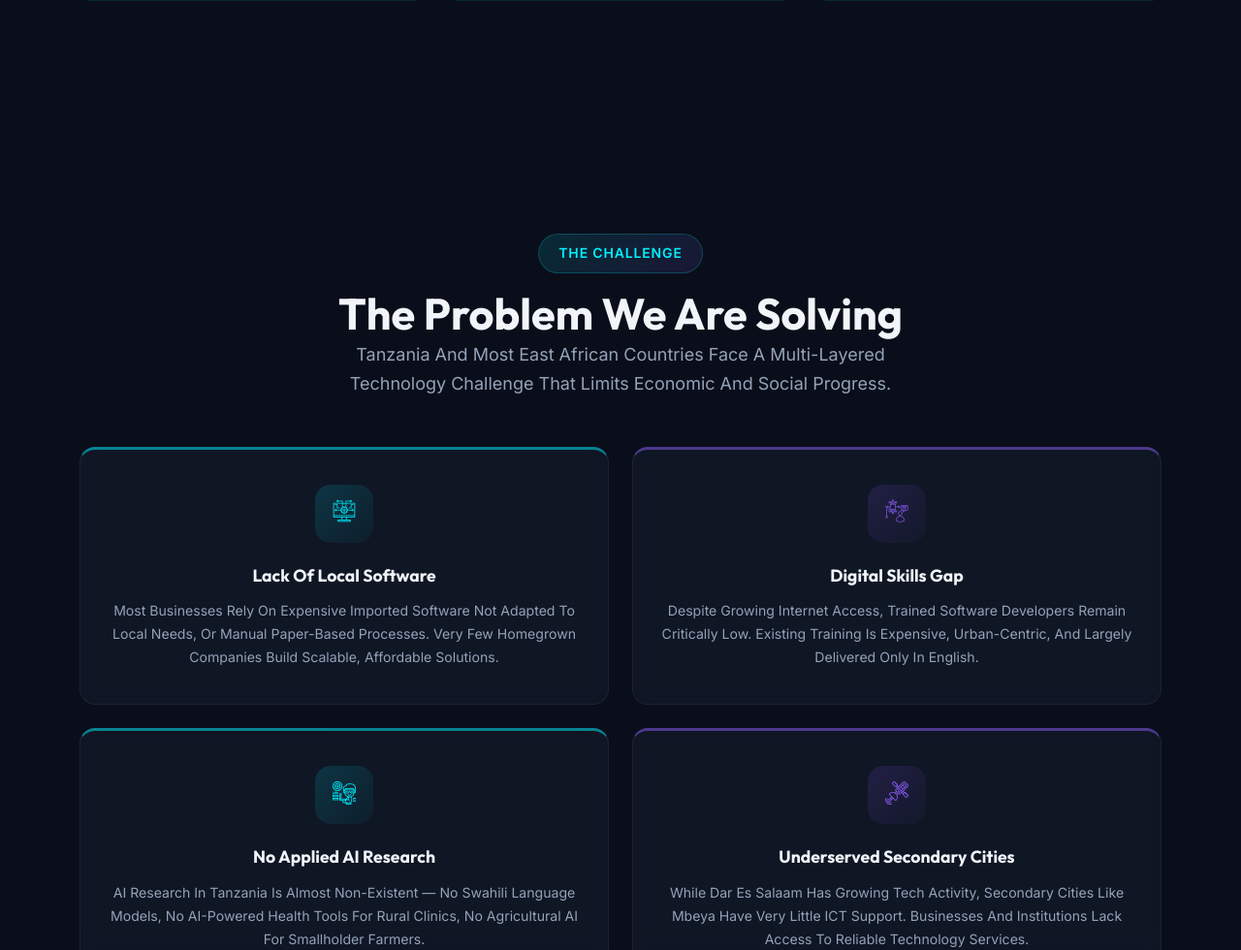
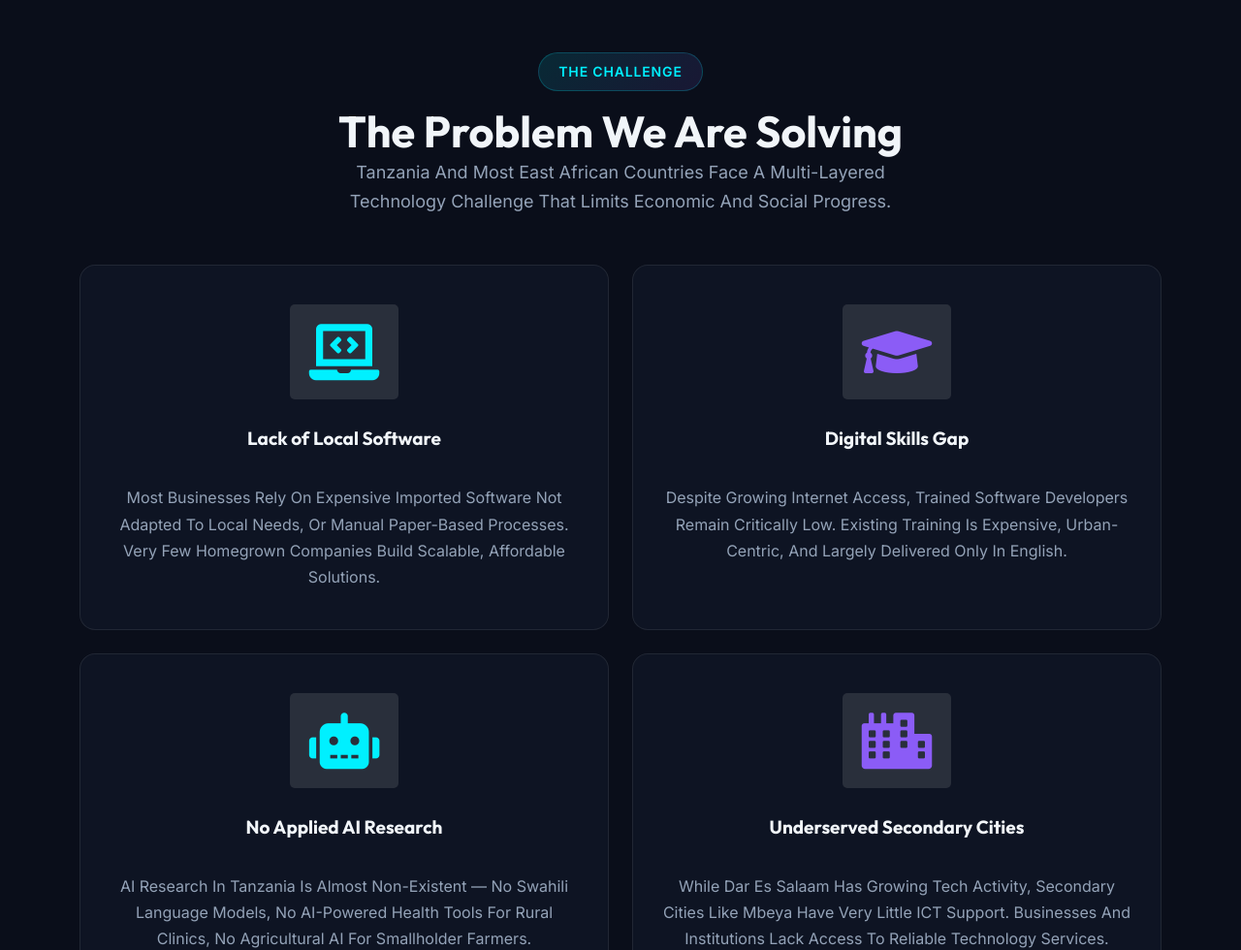
Before and after one commit to AkilaJoseph/KianvoSoft, a Django app: page /about/ in a window 1280 px wide; the page is wider, and only the part inside the window is pictured. Shown: the part 5520-6500 px from the top of that part at 97% size. Run offline with Django 5.2, Linux system fonts and the light colour scheme; data comes from the database, SQL or seed files in the repository; some libraries are stand-ins or nearby versions.

Commit message:
refactor(ui): update styles and structure for improved layout and responsiveness

```diff
--- a/static/assets/css/futuristic.css
+++ b/static/assets/css/futuristic.css
@@ -1045,7 +1045,6 @@ a.btn-three:hover {
 .ks-advantage-card {
   background: rgba(10, 14, 26, .5);
   border: 1px solid rgba(255, 255, 255, .06);
-  border-top: 3px solid var(--ks-cyan);
   border-radius: 16px;
   padding: 36px 28px;
   transition: all .4s cubic-bezier(.25, .46, .45, .94);
@@ -1053,23 +1052,6 @@ a.btn-three:hover {
   text-align: center;
   position: relative;
   overflow: hidden;
-}
-
-.ks-advantage-card::before {
-  content: '';
-  position: absolute;
-  top: 0;
-  left: 0;
-  right: 0;
-  height: 100%;
-  background: linear-gradient(180deg, rgba(0, 240, 255, .03) 0%, transparent 60%);
-  pointer-events: none;
-  opacity: 0;
-  transition: opacity .4s ease;
-}
-
-.ks-advantage-card:hover::before {
-  opacity: 1;
 }
 
 .ks-advantage-card:hover {
@@ -3270,3 +3252,14 @@ select.form-select {
 .kv-toc-nav:has(.kv-toc-empty) ~ .kv-toc-header {
   display: none;
 }
+
+/* ============================
+   Testimonial Cards Override
+   ============================ */
+.about-testimonial .testimonial__four-card {
+  width: auto !important;
+  max-width: 100% !important;
+  margin-left: 0 !important;
+  position: static !important;
+  z-index: auto !important;
+}
--- a/templates/about.html
+++ b/templates/about.html
@@ -88,18 +88,17 @@
 }
 </style>
 <div class="services__two section-padding pt-0" style="background: var(--ks-bg-primary);">
-	<div class="container">
+<div class="container">
 		<div class="row justify-content-center text-center mb-50">
-			<div class="col-xl-6 col-lg-7 col-md-9">
-				<span class="subtitle-one ks-reveal">Our Purpose</span>
-				<h2 class="ks-reveal ks-reveal-delay-1">Mission & Vision</h2>
+			<div class="col-xl-7 col-lg-8 col-md-10">
+				<h2 class="ks-reveal ks-reveal-delay-1">Our Mission &amp; Vision</h2>
 			</div>
 		</div>
 		<div class="row gy-4 justify-content-center">
 			<div class="col-xl-6 col-lg-6 col-md-6">
 				<div class="services__two-single-service ks-reveal" style="padding: 40px 30px;">
 					<div class="services__two-single-service-icon">
-						<i class="flaticon-rocket" style="color: var(--ks-cyan);"></i>
+						<i class="fas fa-rocket" style="color: var(--ks-cyan);"></i>
 					</div>
 					<div class="services__two-single-service-content">
 						<h4>Our Mission</h4>
@@ -110,7 +109,7 @@
 			<div class="col-xl-6 col-lg-6 col-md-6">
 				<div class="services__two-single-service ks-reveal ks-reveal-delay-2" style="padding: 40px 30px;">
 					<div class="services__two-single-service-icon">
-						<i class="flaticon-eye" style="color: var(--ks-purple);"></i>
+						<i class="fas fa-eye" style="color: var(--ks-purple);"></i>
 					</div>
 					<div class="services__two-single-service-content">
 						<h4>Our Vision</h4>
@@ -230,13 +229,6 @@
 				</div>
 			</div>
 		</div>
-		<div class="row justify-content-center mt-4">
-			<div class="col-xl-10 col-lg-10">
-				<div class="ks-reveal ks-reveal-delay-3" style="background: rgba(10, 14, 26, .4); border: 1px solid rgba(255, 255, 255, .06); border-radius: 14px; padding: 28px 32px; backdrop-filter: blur(8px);">
-					<p style="font-size: .92rem; line-height: 1.7; color: var(--ks-text-muted); margin: 0;"><strong style="color: white;">How we govern ourselves:</strong> The three Directors hold <strong style="color: var(--ks-cyan);">equal authority</strong> in the leadership of the company. Decisions are made through a three-tier framework — <strong style="color: var(--ks-cyan);">Routine</strong> (single Director), <strong style="color: var(--ks-purple);">Joint</strong> (at least two Directors), and <strong style="color: var(--ks-cyan);">Strategic</strong> (unanimous). An Advisory Board of 2–4 members provides non-executive guidance. A dispute resolution process ensures operating disagreements are handled constructively.</p>
-				</div>
-			</div>
-		</div>
 	</div>
 </div>
 <!-- Our Structure End -->
@@ -322,70 +314,6 @@
 <!-- Leadership Section End -->
 
 <!-- Problem We Solve Start -->
-<style>
-.ks-problem-card {
-  background: rgba(17, 24, 39, .85);
-  border: 1px solid rgba(255, 255, 255, .06);
-  border-top: 3px solid var(--ks-cyan);
-  border-radius: 16px;
-  padding: 36px 28px;
-  transition: all .4s cubic-bezier(.25, .46, .45, .94);
-  backdrop-filter: blur(8px);
-  text-align: center;
-  position: relative;
-  overflow: hidden;
-  height: 100%;
-}
-.ks-problem-card::before {
-  content: '';
-  position: absolute;
-  top: 0;
-  left: 0;
-  right: 0;
-  height: 100%;
-  background: linear-gradient(180deg, rgba(0, 240, 255, .03) 0%, transparent 60%);
-  pointer-events: none;
-  opacity: 0;
-  transition: opacity .4s ease;
-}
-.ks-problem-card:hover::before { opacity: 1; }
-.ks-problem-card:hover {
-  border-color: rgba(0, 240, 255, .2);
-  transform: translateY(-6px);
-  box-shadow: 0 16px 48px rgba(0, 0, 0, .35), 0 0 30px rgba(0, 240, 255, .06);
-  background: rgba(17, 24, 39, .7);
-}
-.ks-problem-icon {
-  width: 60px;
-  height: 60px;
-  border-radius: 16px;
-  display: flex;
-  align-items: center;
-  justify-content: center;
-  margin: 0 auto 20px;
-  font-size: 1.5rem;
-  transition: all .4s cubic-bezier(.34, 1.56, .64, 1);
-}
-.ks-problem-card:hover .ks-problem-icon {
-  transform: scale(1.15) rotate(-4deg);
-  box-shadow: 0 0 40px rgba(0, 240, 255, .2);
-}
-.ks-problem-card h4 {
-  color: white;
-  font-size: 1.1rem;
-  font-weight: 700;
-  margin-bottom: 10px;
-  font-family: 'Outfit', sans-serif;
-  position: relative;
-}
-.ks-problem-card p {
-  color: var(--ks-text-muted);
-  font-size: .88rem;
-  line-height: 1.7;
-  margin: 0;
-  position: relative;
-}
-</style>
 <div class="section-padding" style="background: var(--ks-bg-primary);">
 	<div class="container">
 		<div class="row justify-content-center text-center mb-50">
@@ -397,39 +325,47 @@
 		</div>
 		<div class="row gy-4 justify-content-center">
 			<div class="col-xl-6 col-lg-6 col-md-6 d-flex align-items-stretch">
-				<div class="ks-reveal ks-reveal-delay-1 ks-problem-card" style="border-top-color: rgba(0, 240, 255, .5);">
-					<div class="ks-problem-icon" style="background: linear-gradient(135deg, rgba(0,240,255,.15), rgba(0,240,255,.03)); color: var(--ks-cyan);">
-						<i class="flaticon-software-development"></i>
+				<div class="services__two-single-service ks-reveal ks-reveal-delay-1" style="padding: 40px 30px; text-align: center;">
+					<div class="services__two-single-service-icon">
+						<i class="fas fa-laptop-code" style="color: var(--ks-cyan);"></i>
 					</div>
-					<h4>Lack of Local Software</h4>
-					<p>Most businesses rely on expensive imported software not adapted to local needs, or manual paper-based processes. Very few homegrown companies build scalable, affordable solutions.</p>
+					<div class="services__two-single-service-content">
+						<h4>Lack of Local Software</h4>
+						<p style="font-size: 1rem; line-height: 1.7;">Most businesses rely on expensive imported software not adapted to local needs, or manual paper-based processes. Very few homegrown companies build scalable, affordable solutions.</p>
+					</div>
 				</div>
 			</div>
 			<div class="col-xl-6 col-lg-6 col-md-6 d-flex align-items-stretch">
-				<div class="ks-reveal ks-reveal-delay-2 ks-problem-card" style="border-top-color: rgba(139, 92, 246, .5);">
-					<div class="ks-problem-icon" style="background: linear-gradient(135deg, rgba(139,92,246,.15), rgba(139,92,246,.03)); color: var(--ks-purple);">
-						<i class="flaticon-consultant"></i>
+				<div class="services__two-single-service ks-reveal ks-reveal-delay-2" style="padding: 40px 30px; text-align: center;">
+					<div class="services__two-single-service-icon">
+						<i class="fas fa-graduation-cap" style="color: var(--ks-purple);"></i>
 					</div>
-					<h4>Digital Skills Gap</h4>
-					<p>Despite growing internet access, trained software developers remain critically low. Existing training is expensive, urban-centric, and largely delivered only in English.</p>
+					<div class="services__two-single-service-content">
+						<h4>Digital Skills Gap</h4>
+						<p style="font-size: 1rem; line-height: 1.7;">Despite growing internet access, trained software developers remain critically low. Existing training is expensive, urban-centric, and largely delivered only in English.</p>
+					</div>
 				</div>
 			</div>
 			<div class="col-xl-6 col-lg-6 col-md-6 d-flex align-items-stretch">
-				<div class="ks-reveal ks-reveal-delay-3 ks-problem-card" style="border-top-color: rgba(0, 240, 255, .5);">
-					<div class="ks-problem-icon" style="background: linear-gradient(135deg, rgba(0,240,255,.15), rgba(0,240,255,.03)); color: var(--ks-cyan);">
-						<i class="flaticon-data-scientist"></i>
+				<div class="services__two-single-service ks-reveal ks-reveal-delay-3" style="padding: 40px 30px; text-align: center;">
+					<div class="services__two-single-service-icon">
+						<i class="fas fa-robot" style="color: var(--ks-cyan);"></i>
 					</div>
-					<h4>No Applied AI Research</h4>
-					<p>AI research in Tanzania is almost non-existent — no Swahili language models, no AI-powered health tools for rural clinics, no agricultural AI for smallholder farmers.</p>
+					<div class="services__two-single-service-content">
+						<h4>No Applied AI Research</h4>
+						<p style="font-size: 1rem; line-height: 1.7;">AI research in Tanzania is almost non-existent — no Swahili language models, no AI-powered health tools for rural clinics, no agricultural AI for smallholder farmers.</p>
+					</div>
 				</div>
 			</div>
 			<div class="col-xl-6 col-lg-6 col-md-6 d-flex align-items-stretch">
-				<div class="ks-reveal ks-reveal-delay-4 ks-problem-card" style="border-top-color: rgba(139, 92, 246, .5);">
-					<div class="ks-problem-icon" style="background: linear-gradient(135deg, rgba(139,92,246,.15), rgba(139,92,246,.03)); color: var(--ks-purple);">
-						<i class="flaticon-satellite-signal"></i>
+				<div class="services__two-single-service ks-reveal ks-reveal-delay-4" style="padding: 40px 30px; text-align: center;">
+					<div class="services__two-single-service-icon">
+						<i class="fas fa-city" style="color: var(--ks-purple);"></i>
 					</div>
-					<h4>Underserved Secondary Cities</h4>
-					<p>While Dar es Salaam has growing tech activity, secondary cities like Mbeya have very little ICT support. Businesses and institutions lack access to reliable technology services.</p>
+					<div class="services__two-single-service-content">
+						<h4>Underserved Secondary Cities</h4>
+						<p style="font-size: 1rem; line-height: 1.7;">While Dar es Salaam has growing tech activity, secondary cities like Mbeya have very little ICT support. Businesses and institutions lack access to reliable technology services.</p>
+					</div>
 				</div>
 			</div>
 		</div>
@@ -467,7 +403,7 @@
 <!-- Testimonials Section Start -->
 {% if testimonials %}
 <div class="section-padding" style="background: var(--ks-bg-secondary);">
-	<div class="container">
+	<div class="container about-testimonial">
 		<div class="row justify-content-center text-center mb-50">
 			<div class="col-xl-7 col-lg-8">
 				<span class="subtitle-one ks-reveal">Testimonials</span>
```
Also changed, not shown: templates/index.html (+6 -6 lines).
